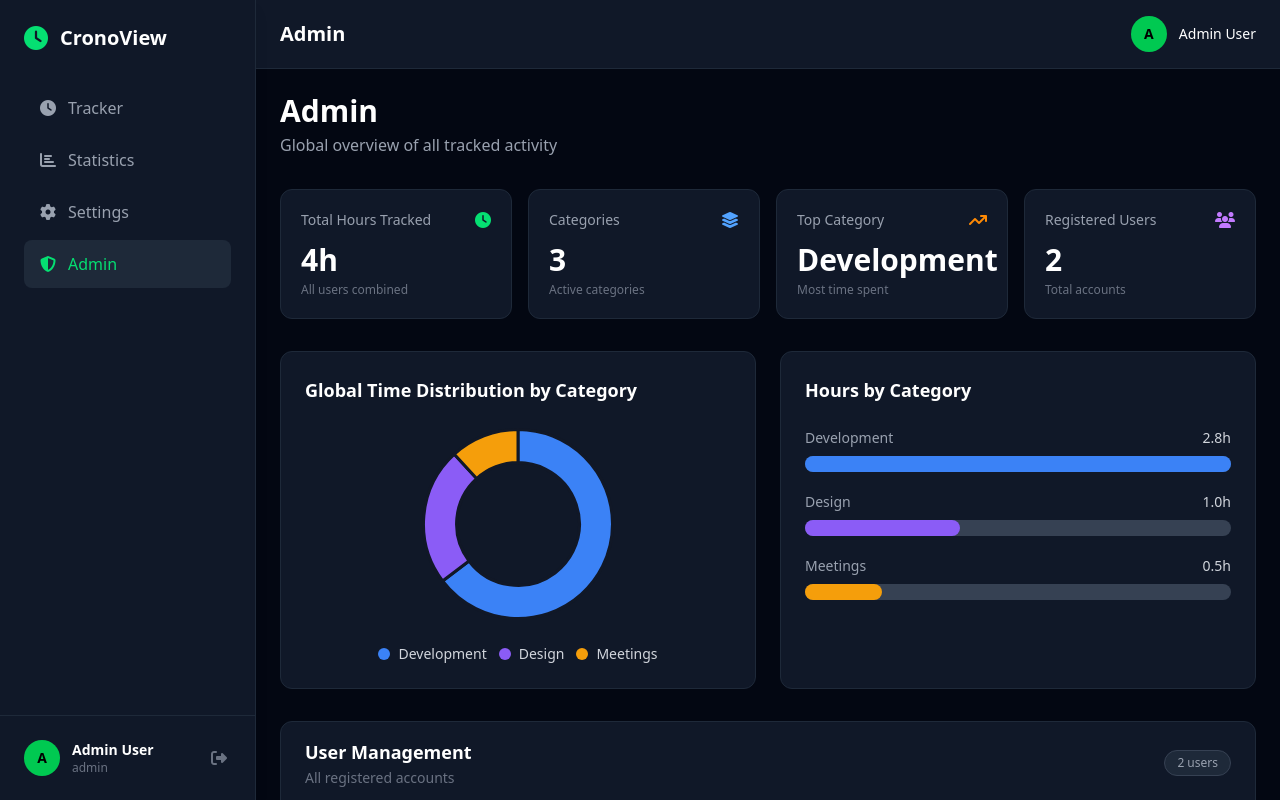
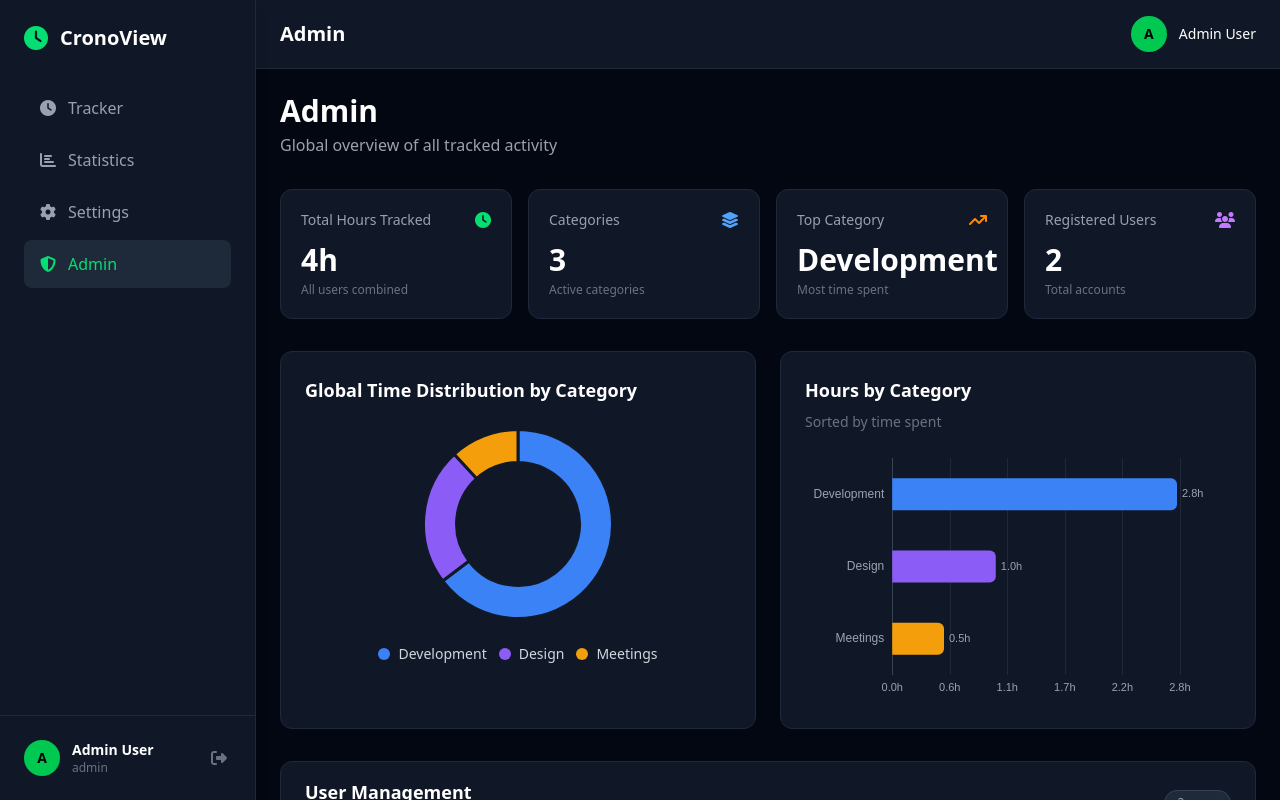
Before and after one commit to dechouriog/Chronoviews, a Vue app in the folder frontend/: page /admin in a window 1280 px wide. Built offline with nearby package versions, Linux system fonts and the light colour scheme.

Commit message:
Update: Goal and Task interfaces

```diff
--- a/frontend/src/interfaces/GoalInterface.ts
+++ b/frontend/src/interfaces/GoalInterface.ts
@@ -1,5 +1,6 @@
 export interface GoalInterface {
   id: string;
+  userId: string;
   taskId: string;
   targetHours: number;
   currentHours: number;
--- a/frontend/src/interfaces/TaskInterface.ts
+++ b/frontend/src/interfaces/TaskInterface.ts
@@ -1,5 +1,6 @@
 export interface TaskInterface {
   id: string;
+  userId: string;
   name: string;
   color: string;
   category: string;
--- a/frontend/src/views/AdminView.vue
+++ b/frontend/src/views/AdminView.vue
@@ -9,6 +9,7 @@ import type { UserInterface } from '@/interfaces/UserInterface';
 
 import StatCard from '@/components/StatCard.vue';
 import DonutChart from '@/components/DonutChart.vue';
+import CategoryBarChart from '@/components/CategoryBarChart.vue';
 
 const tasks = computed<TaskInterface[]>(() => TaskService.getTasks());
 const users = computed<UserInterface[]>(() => UserService.getAllUsers());
@@ -58,14 +59,6 @@ const categoryStats = computed<CategoryStat[]>(() => {
   }));
 });
 
-const maxCategoryTime = computed<number>(() => {
-  return Math.max(...categoryStats.value.map((cat: CategoryStat) => cat.totalTime), 1);
-});
-
-function formatHours(milliseconds: number): string {
-  return `${(milliseconds / 3600000).toFixed(1)}h`;
-}
-
 const donutLabels = computed<string[]>(() =>
   categoryStats.value.map((cat: CategoryStat) => cat.name),
 );
@@ -76,6 +69,14 @@ const donutData = computed<number[]>(() =>
 
 const donutColors = computed<string[]>(() =>
   categoryStats.value.map((cat: CategoryStat) => cat.color),
+);
+
+const barChartData = computed(() =>
+  categoryStats.value.map((cat: CategoryStat) => ({
+    name: cat.name,
+    value: cat.totalTime,
+    color: cat.color,
+  })),
 );
 
 function getRoleBadgeClass(role: string): string {
@@ -94,6 +95,10 @@ function getInitials(name: string): string {
 
 function isCurrentUser(user: UserInterface): boolean {
   return activeUser.value?.id === user.id;
+}
+
+function formatHours(milliseconds: number): string {
+  return `${(milliseconds / 3600000).toFixed(1)}h`;
 }
 </script>
 
@@ -140,8 +145,6 @@ function isCurrentUser(user: UserInterface): boolean {
 
     <!-- charts -->
     <div class="grid grid-cols-1 md:grid-cols-2 gap-6 mb-8">
-
-      <!-- donut chart -->
       <div class="bg-gray-900 rounded-xl p-6 border border-gray-800">
         <h3 class="text-lg font-semibold text-white mb-6">
           Global Time Distribution by Category
@@ -153,31 +156,10 @@ function isCurrentUser(user: UserInterface): boolean {
         />
       </div>
 
-      <!-- bar chart horizontal (será reemplazado por ECharts en commit 6) -->
       <div class="bg-gray-900 rounded-xl p-6 border border-gray-800">
-        <h3 class="text-lg font-semibold text-white mb-6">Hours by Category</h3>
-        <div class="space-y-5">
-          <div v-for="cat in categoryStats" :key="cat.name">
-            <div class="flex items-center justify-between mb-2">
-              <span class="text-gray-400 text-sm w-28 truncate">{{ cat.name }}</span>
-              <span class="text-gray-300 text-sm font-medium">
-                {{ formatHours(cat.totalTime) }}
-              </span>
-            </div>
-            <div class="w-full bg-gray-700 rounded-full h-4">
-              <div
-                class="h-4 rounded-full transition-all duration-500"
-                :style="{
-                  width: `${(cat.totalTime / maxCategoryTime) * 100}%`,
-                  backgroundColor: cat.color,
-                }"
-              ></div>
-            </div>
-          </div>
-          <div v-if="categoryStats.length === 0" class="text-center py-8 text-gray-500">
-            <p>No data available</p>
-          </div>
-        </div>
+        <h3 class="text-lg font-semibold text-white mb-2">Hours by Category</h3>
+        <p class="text-gray-500 text-sm mb-4">Sorted by time spent</p>
+        <CategoryBarChart :categories="barChartData" />
       </div>
     </div>
 
@@ -197,24 +179,12 @@ function isCurrentUser(user: UserInterface): boolean {
         <table class="w-full">
           <thead>
             <tr class="border-b border-gray-800">
-              <th class="text-left text-gray-500 text-xs font-medium uppercase tracking-wider px-6 py-3">
-                User
-              </th>
-              <th class="text-left text-gray-500 text-xs font-medium uppercase tracking-wider px-6 py-3">
-                Email
-              </th>
-              <th class="text-left text-gray-500 text-xs font-medium uppercase tracking-wider px-6 py-3">
-                Role
-              </th>
-              <th class="text-left text-gray-500 text-xs font-medium uppercase tracking-wider px-6 py-3">
-                Total Tracked
-              </th>
-              <th class="text-left text-gray-500 text-xs font-medium uppercase tracking-wider px-6 py-3">
-                Tasks
-              </th>
-              <th class="text-left text-gray-500 text-xs font-medium uppercase tracking-wider px-6 py-3">
-                Status
-              </th>
+              <th class="text-left text-gray-500 text-xs font-medium uppercase tracking-wider px-6 py-3">User</th>
+              <th class="text-left text-gray-500 text-xs font-medium uppercase tracking-wider px-6 py-3">Email</th>
+              <th class="text-left text-gray-500 text-xs font-medium uppercase tracking-wider px-6 py-3">Role</th>
+              <th class="text-left text-gray-500 text-xs font-medium uppercase tracking-wider px-6 py-3">Total Tracked</th>
+              <th class="text-left text-gray-500 text-xs font-medium uppercase tracking-wider px-6 py-3">Tasks</th>
+              <th class="text-left text-gray-500 text-xs font-medium uppercase tracking-wider px-6 py-3">Status</th>
             </tr>
           </thead>
           <tbody class="divide-y divide-gray-800">
@@ -223,7 +193,6 @@ function isCurrentUser(user: UserInterface): boolean {
               :key="user.id"
               class="hover:bg-gray-800/50 transition duration-150"
             >
-              <!-- user -->
               <td class="px-6 py-4">
                 <div class="flex items-center gap-3">
                   <div
@@ -238,13 +207,9 @@ function isCurrentUser(user: UserInterface): boolean {
                   </div>
                 </div>
               </td>
-
-              <!-- email -->
               <td class="px-6 py-4">
                 <span class="text-gray-300 text-sm">{{ user.email }}</span>
               </td>
-
-              <!-- role -->
               <td class="px-6 py-4">
                 <span
                   class="text-xs font-medium px-2.5 py-1 rounded-full"
@@ -253,20 +218,12 @@ function isCurrentUser(user: UserInterface): boolean {
                   {{ user.role }}
                 </span>
               </td>
-
-              <!-- total tracked -->
               <td class="px-6 py-4">
-                <span class="text-gray-300 text-sm">
-                  {{ formatHours(user.totalTrackedTime) }}
-                </span>
+                <span class="text-gray-300 text-sm">{{ formatHours(user.totalTrackedTime) }}</span>
               </td>
-
-              <!-- tasks count -->
               <td class="px-6 py-4">
                 <span class="text-gray-300 text-sm">{{ user.tasksCount }}</span>
               </td>
-
-              <!-- status -->
               <td class="px-6 py-4">
                 <div class="flex items-center gap-2">
                   <span
--- a/frontend/src/views/StatisticsView.vue
+++ b/frontend/src/views/StatisticsView.vue
@@ -8,6 +8,7 @@ import type { TaskInterface } from '@/interfaces/TaskInterface';
 import StatCard from '@/components/StatCard.vue';
 import TaskBreakdown from '@/components/TaskBreakdown.vue';
 import DonutChart from '@/components/DonutChart.vue';
+import WeeklyBarChart from '@/components/WeeklyBarChart.vue';
 
 const activeTab = ref<'distribution' | 'weekly'>('distribution');
 
@@ -45,15 +46,13 @@ const donutColors = computed<string[]>(() =>
 
 const weekDays = ['Mon', 'Tue', 'Wed', 'Thu', 'Fri', 'Sat', 'Sun'];
 
-const weeklyData = computed<number[]>(() => {
+const weeklyValues = computed<number[]>(() => {
   const base = totalWeekTime.value / 7;
   return weekDays.map((_: string, index: number) => {
     const variation = 0.5 + (((index * 37 + 13) % 100) / 100);
     return base * variation;
   });
 });
-
-const maxWeeklyTime = computed<number>(() => Math.max(...weeklyData.value));
 </script>
 
 <template>
@@ -139,26 +138,14 @@ const maxWeeklyTime = computed<number>(() => Math.max(...weeklyData.value));
       </div>
     </div>
 
-    <!-- weekly overview tab (será reemplazado por ECharts en commit 5) -->
+    <!-- weekly overview tab -->
     <div v-if="activeTab === 'weekly'" class="bg-gray-900 rounded-xl p-6 border border-gray-800">
-      <h3 class="text-lg font-semibold text-white mb-6">Weekly Overview</h3>
-      <div class="flex items-end justify-around gap-3 h-48">
-        <div
-          v-for="(dayTime, index) in weeklyData"
-          :key="weekDays[index]"
-          class="flex flex-col items-center gap-2 flex-1"
-        >
-          <span class="text-gray-400 text-xs">{{ formatHours(dayTime) }}</span>
-          <div
-            class="w-full bg-gray-700 rounded-t-md transition-all duration-500"
-            :style="{
-              height: maxWeeklyTime > 0 ? `${(dayTime / maxWeeklyTime) * 140}px` : '4px',
-              backgroundColor: '#10B981',
-            }"
-          ></div>
-          <span class="text-gray-400 text-xs">{{ weekDays[index] }}</span>
-        </div>
-      </div>
+      <h3 class="text-lg font-semibold text-white mb-2">Weekly Overview</h3>
+      <p class="text-gray-500 text-sm mb-4">Time tracked per day this week</p>
+      <WeeklyBarChart
+        :days="weekDays"
+        :values="weeklyValues"
+      />
     </div>
 
   </section>
```
Also changed, not shown: frontend/src/components/CategoryBarChart.vue (renamed from frontend/src/components/CategorybarChart.vue), frontend/src/components/WeeklyBarChart.vue (renamed from frontend/src/components/WeeklybarChart.vue).
